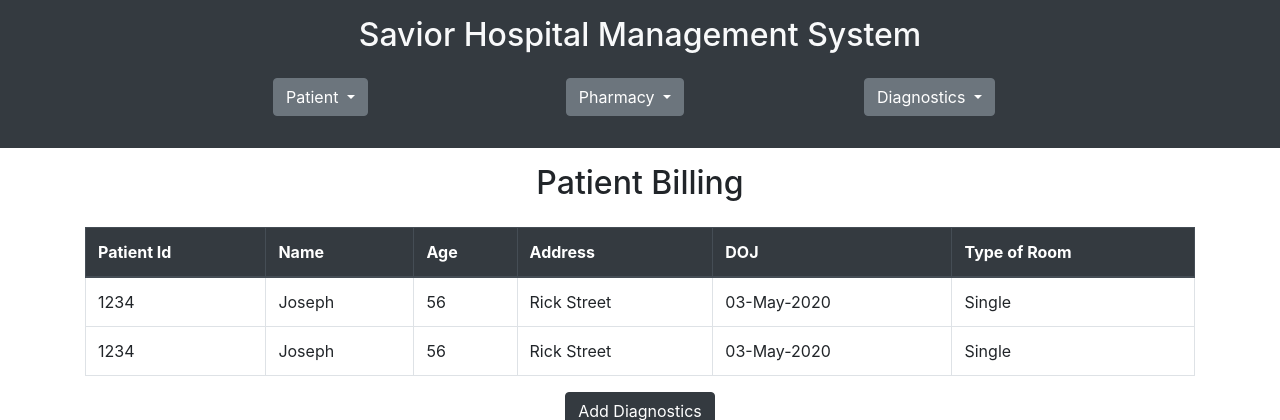
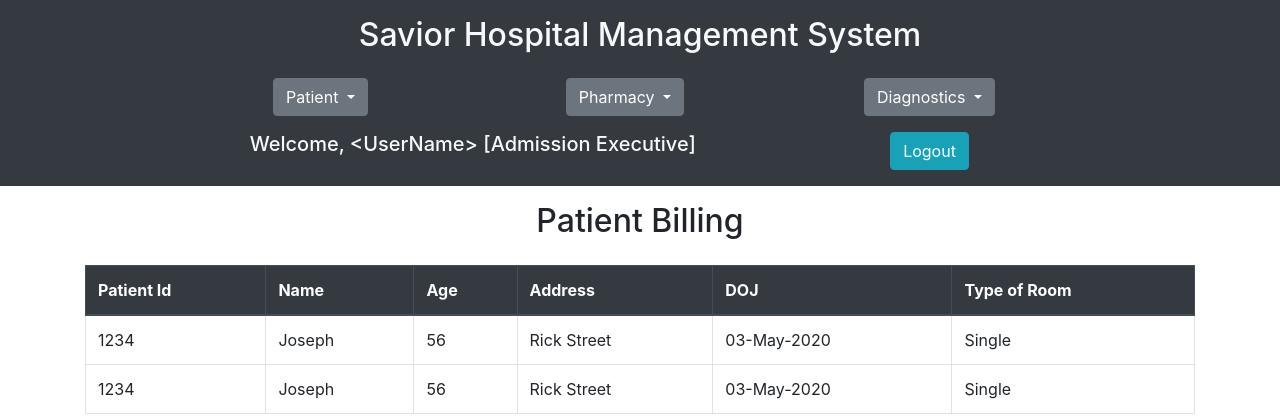
Before and after one commit to Aryan120798/HMS, a Flask app: page /finalbill in a window 1280 px wide. Shown: the top 420 px of the page. Run offline with Flask 2, Linux system fonts and the light colour scheme; some libraries are stand-ins or nearby versions.

Commit message:
Added Logout Button

```diff
--- a/templates/includes/nav.html
+++ b/templates/includes/nav.html
@@ -44,4 +44,15 @@
       </div>
     </span>
   </div>
+  <div class="container-fluid row justify-content-center">
+    <!-- Welcome Message -->
+    <span class="col-md-6 col-sm-12">
+      <h5>Welcome, &lt;UserName&gt; [Admission Executive] </h5>
+    </span>
+    <span class="col-md-3 col-sm-12">
+      <button type="button" class="btn btn-info">Logout</button>
+    </span>
+
+    <!-- Logout Button -->
+  </div>
 </div>
```
